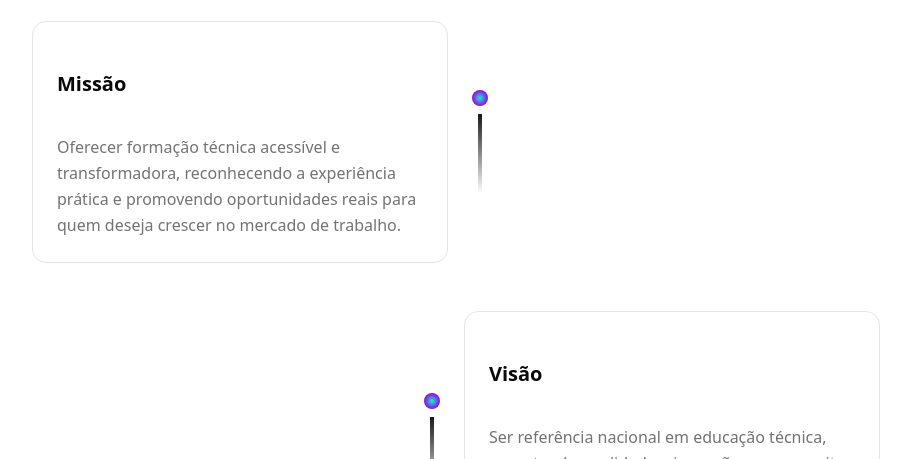
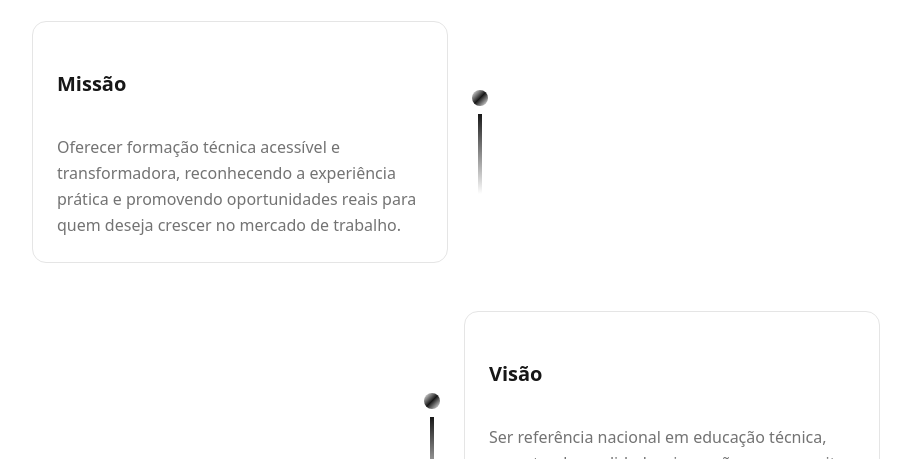
Before and after one commit to IsraelMends/Tecnico-Global, a Next.js app: page /about in a window 1280 px wide. Shown: the part 1257-1716 px from the top of the page, without its empty margins (184-1095 px from the left). Built offline with nearby package versions, Linux system fonts and the light colour scheme.

Commit message:
style(timeline-card): update text color and enhance gradient backgrounds for timeline elements

```diff
--- a/src/components/timeline-card/index.tsx
+++ b/src/components/timeline-card/index.tsx
@@ -14,15 +14,15 @@ export function TimelineCard({  title, description, isLeft = false }: TimelineCa
           <div className="bg-gradient-primary bg-clip-text text-transparent">
 
           </div>
-          <h4 className="text-xl font-semibold mb-3 text-foreground">{title}</h4>
+          <h4 className="text-xl font-semibold mb-3 text-[var(--primary)]">{title}</h4>
           <p className="text-muted-foreground leading-relaxed">{description}</p>
         </Card>
       </div>
 
       {/* Timeline dot */}
       <div className="flex flex-col items-center">
-        <div className="w-4 h-4 bg-gradient-primary rounded-full shadow-elegant animate-float"></div>
-        <div className="w-1 h-20 bg-gradient-to-b from-primary to-primary-glow mt-2"></div>
+        <div className="w-4 h-4 bg-gradient-to-br from-[var(--amber)] via-[var(--primary)] to-[var(--blue-detail)] rounded-full shadow-elegant animate-float"></div>
+        <div className="w-1 h-20 bg-gradient-to-b from-[var(--primary)] to-[var(--primary-glow)] mt-2"></div>
       </div>
 
       <div className="flex-1"></div>
```
